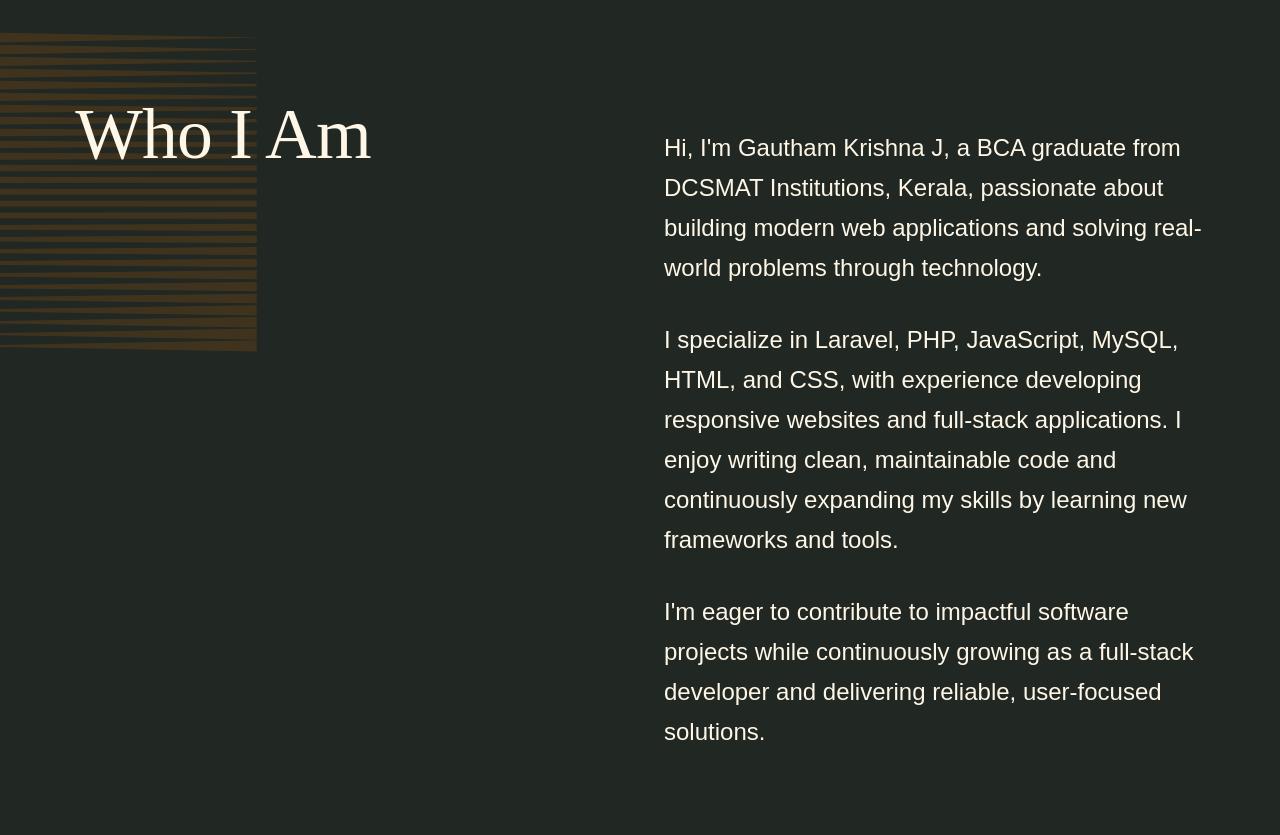
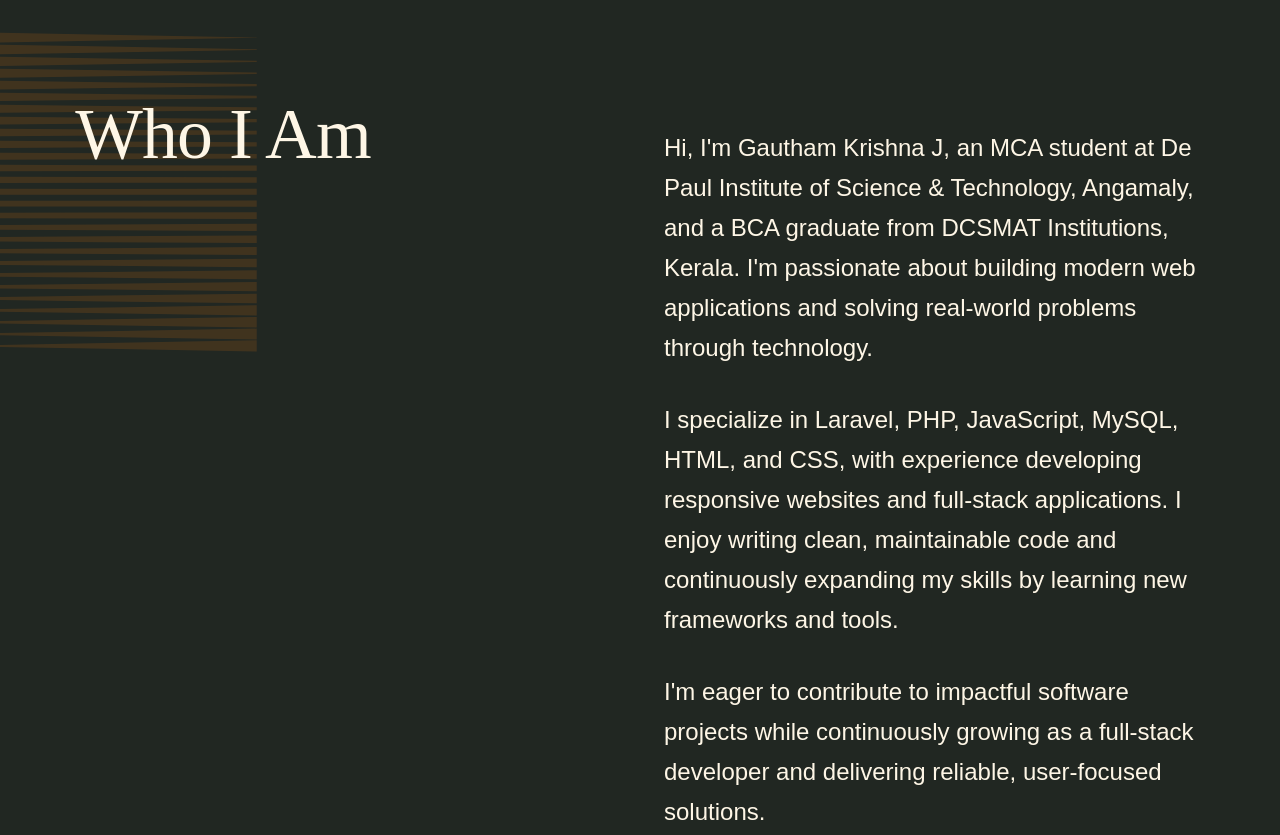
Before and after one commit to g4thxm/Personal_Website, a plain HTML site: page User/index.html in a window 1280 px wide. Shown: the part 960-1795 px from the top of the page. Drawn offline with Linux system fonts and the light colour scheme; no server answers.

```diff
--- a/User/index.html
+++ b/User/index.html
@@ -225,7 +225,7 @@
 
                             <div class="s-about__content-main grid-section-split__primary">
                                 <p class="attention-getter">
-                                Hi, I'm Gautham Krishna J, a BCA graduate from DCSMAT Institutions, Kerala, passionate about building modern web applications and solving real-world problems through technology.
+                                Hi, I'm Gautham Krishna J, an MCA student at De Paul Institute of Science & Technology, Angamaly, and a BCA graduate from DCSMAT Institutions, Kerala. I'm passionate about building modern web applications and solving real-world problems through technology.
                                 </p>
 
                                 <p class="attention-getter">
```
